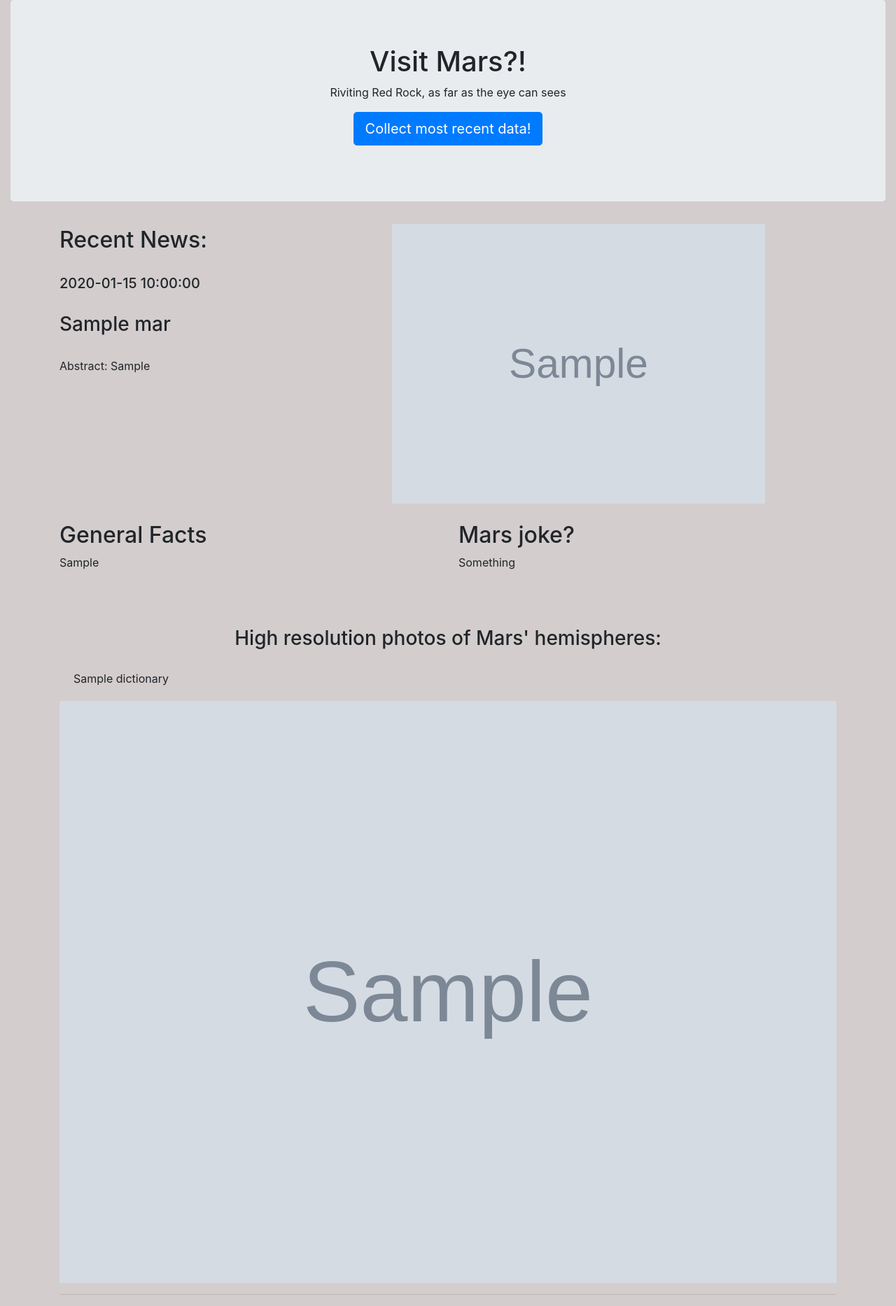
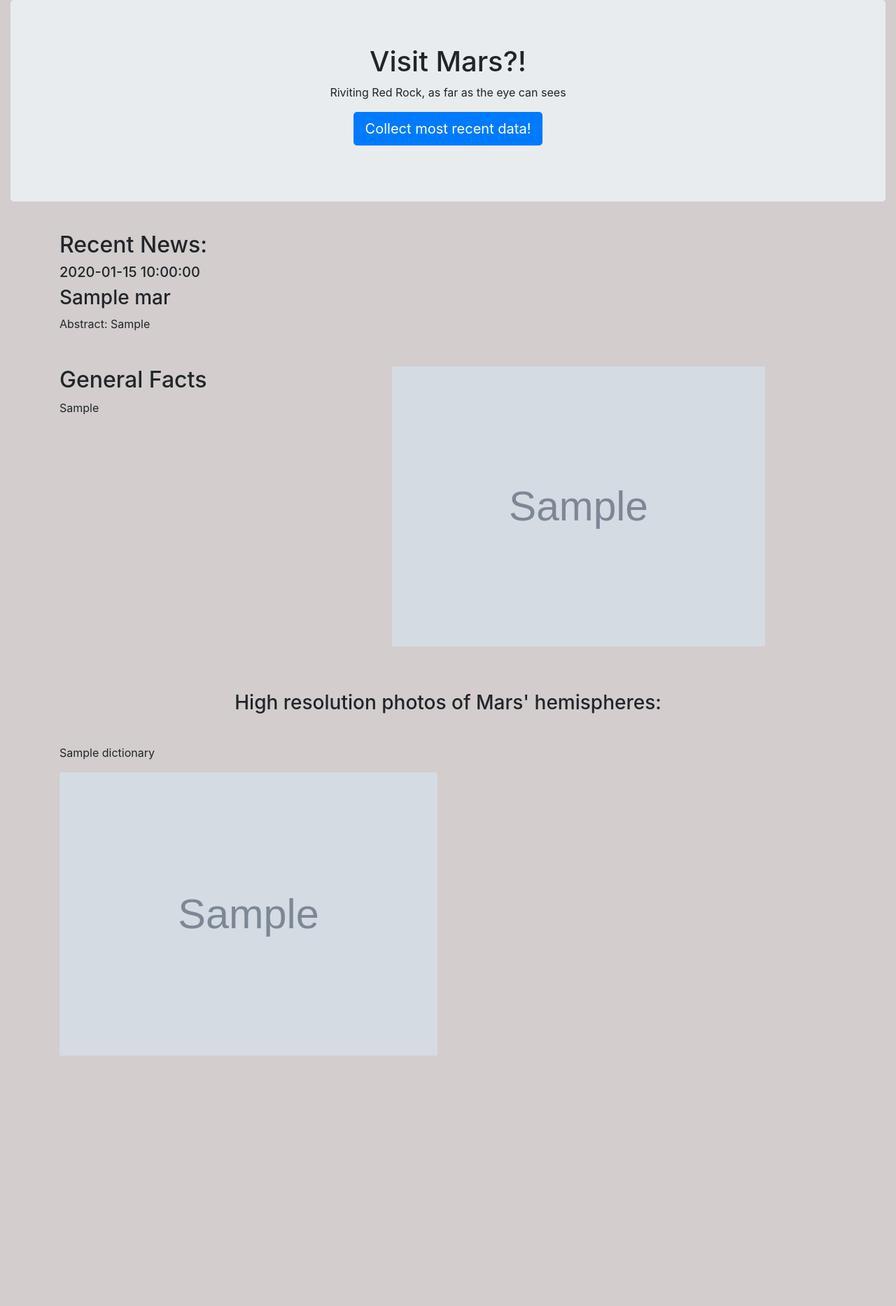
Before and after one commit to FAufenger/web-scraping-mars, a Flask app: page / in a window 1280 px wide. Shown: the whole page at 70% size. After the commit the page ends 1509 px from the top, so only its background shows below. Run offline with Flask 2, Linux system fonts and the light colour scheme; grey boxes marked "Sample" are stand-in pictures; a database or web service that is not in the repository returns one stand-in record (values such as "Sample title"); some libraries are stand-ins or nearby versions.

Commit message:
clean up html

```diff
--- a/scrape_mars.py
+++ b/scrape_mars.py
@@ -17,7 +17,7 @@ def master_scrape():
     browser = init_browser()
     # Pause to allows browser to open
     time.sleep(1)
-    # Dictionary to holdall desired scraped variables
+    # Dictionary to hold all desired scraped variables
     mars_news = {}
 
     ################ NASA Mars News #####################
--- a/templates/index.html
+++ b/templates/index.html
@@ -17,15 +17,25 @@
       <p><a class="btn btn-primary btn-lg" href="http://127.0.0.1:5000/scrape" role="button">Collect most recent data!</a></p>
     </div>
   </div>
+
   <div class="container">
+    <!-- Mars News -->
     <div class="row">
-      <div class="col-md-5" id="mars-news">
+      <div class="col-md-12" id="mars-news">
         <h2 style="padding-top: 1%;">Recent News:</h2>
-        <h5 style="padding-top: 5%;"> {{ mars_data.news_date }}</h5>
-        <h3 style="padding-top: 5%;"> {{ mars_data.news_title }}</h3>
-          <p style="padding-top: 5%;">
+        <h5 style="padding-top: 0%;"> {{ mars_data.news_date }}</h5>
+        <h3 style="padding-top: 0%;"> {{ mars_data.news_title }}</h3>
+          <p style="padding-top: 0%;">
             Abstract: {{ mars_data.news_abstract }}
           </p>
+      </div>
+    </div>
+
+    <!-- Mars Facts and image -->
+    <div class="row" style="padding-top: 3%;">
+      <div class="col-md-5">
+        <h2>General Facts</h2>
+        <p>{{ mars_data.mars_table_html | safe }}</p>
       </div>
       <div class="col-md-7" id="mars-image">
         <img src="{{mars_data.featured_image_url}}" alt="Mars featured image" style="max-width: 100%; height: 400px;">
@@ -33,35 +43,19 @@
     </div>
   </div>
 
-  <div class="container" style="padding-top: 2%;">
-    <div class="row" id="mars-facts">
-      <div class="col-md-6">
-        <h2>General Facts</h2>
-        <p>{{ mars_data.mars_table_html | safe }}</p>
-      </div>
-      <div class="col-md-6">
-        <h2>Mars joke?</h2>
-        <p>Something </p>
-      </div>
-    </div>
-  </div>
-
+  <!-- Mars Hemispheres -->
   <div class="container" style="padding-top: 5%;">
     <div class="row" id="mars-hemispheres">
       <div class="col-md-12">
-        <div class= "text-center">
-          <h3> High resolution photos of Mars' hemispheres:</h3>
-        </div>
-        {% for dictionary in mars_data.hemisphere_info %}
-          <div class="card-body">
-            <p class="card-text">{{ dictionary.title }}</p>
-          </div>
-          <!-- If Images are False/None/Non-Existent, Then Default to Error Message -->
-          <img class="card-img-top" src="{{ dictionary.img_url }}" alt="...error..."/>
-          <br>
-          <hr>
-        {% endfor %}
-      <div>
+        <h3 class= "text-center"> High resolution photos of Mars' hemispheres:</h3>
+      </div>
+      {% for dictionary in mars_data.hemisphere_info %}
+      <div class="col-md-6" style= "padding-top: 3%;">
+        <p>{{ dictionary.title }}</p>
+        <!-- If Images are False/None/Non-Existent, Then Default to Error Message -->
+        <img class="card-img-top" src="{{ dictionary.img_url }}" alt="...error..." style="max-width: 100%; max-height: 100%;">
+      </div>
+      {% endfor %}
     </div>
   </div>
 
```
Also changed, not shown: 1 other file.
